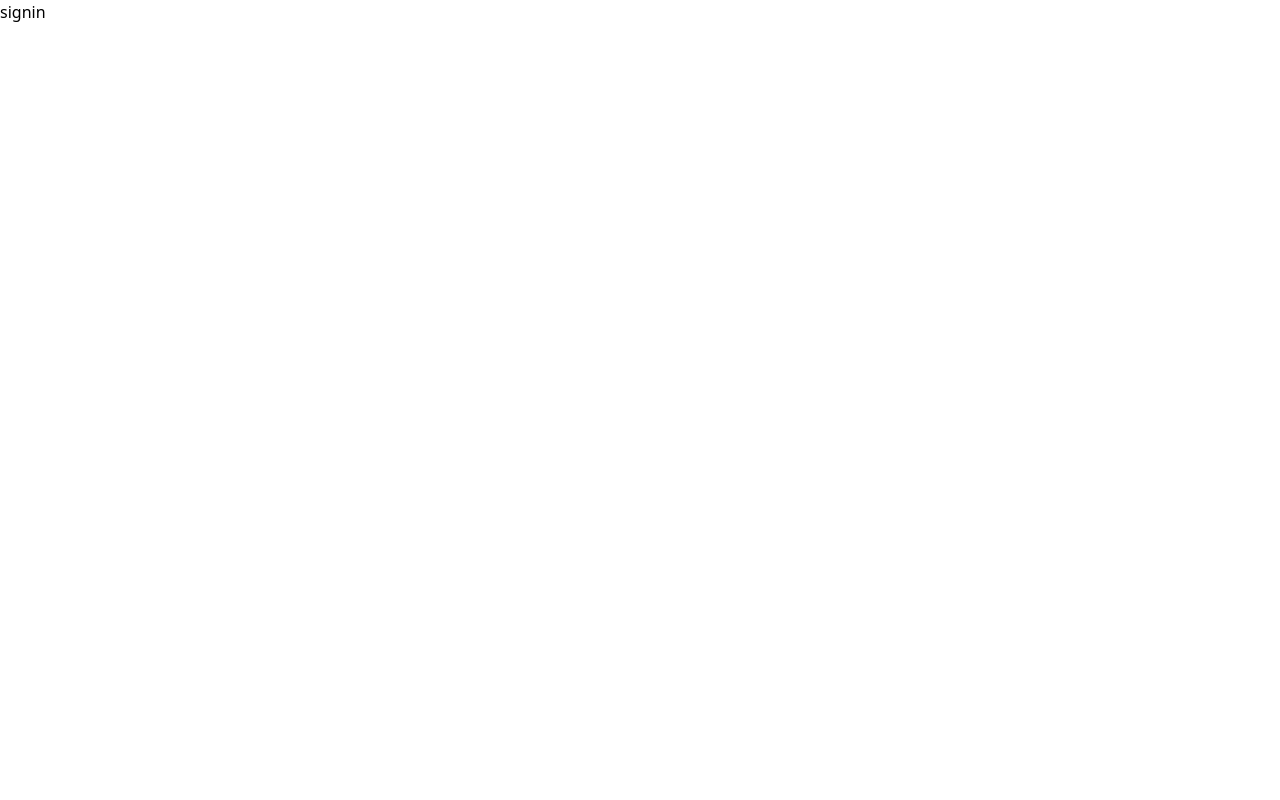
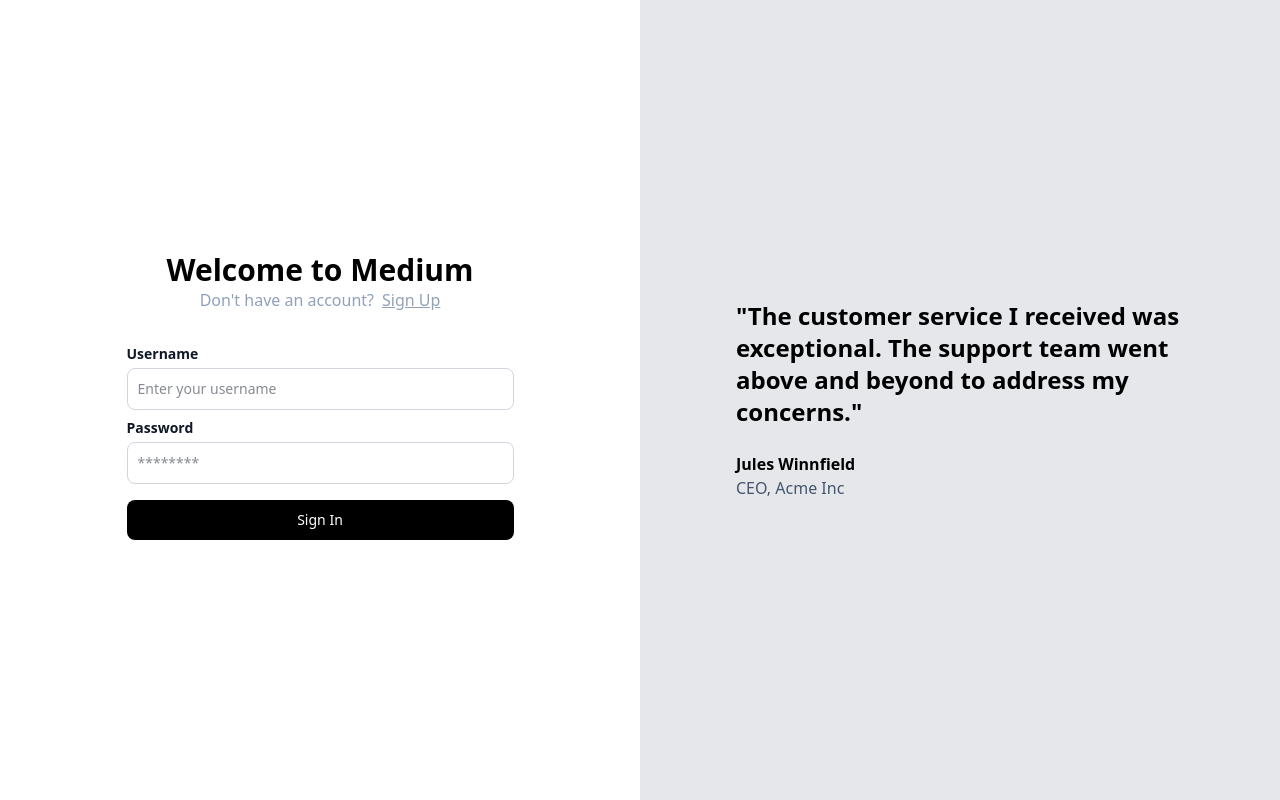
Before and after one commit to AadarshDesai/Medium-Blog, a React (Vite) app in the folder frontend/: page /signin in a window 1280 px wide. Built offline with nearby package versions, Linux system fonts and the light colour scheme.

Commit message:
Frontend Signup Signin Page

```diff
--- a/frontend/src/components/Auth.tsx
+++ b/frontend/src/components/Auth.tsx
@@ -1,7 +1,70 @@
+import { ChangeEvent, useState } from "react";
+import { Link } from "react-router-dom"
+import {signupInput} from "@aadarsh.codes/medium-common"
 
+//Read about TRPC project for more strict type safety on both frontend and backend.
+export function Auth({type}: {type: "signup" | "signin"}){
+    const [postInputs, setPostInputs] = useState<signupInput>({
+        email: "",
+        password: "",
+        name: ""
+    }) //This is how we can add types to state variables.
 
-export function Auth(){
-    return <div>
+    return <div className="h-screen flex justify-center flex-col">
+        <div className="flex justify-center">
+            <div>
+                <div className="px-10 text-center">
+                    <div className="text-3xl font-bold">
+                        {type === "signup" ? "Create an account" : "Welcome to Medium"}
+                    </div>
+                    <div className="text-slate-400 pb-2">
+                        {type === "signup" ? "Already have an account?" : "Don't have an account?"}
+                        <Link to={type === "signup" ? "/signin" : "/signup"} className="underline pl-2">{type === "signup" ? "Login" : "Sign Up"}</Link>
+                    </div>
+                </div>
+                <div className="pt-4">
+                    <LabelledInput label="Username" placeholder="Enter your username" onChange={(e)=>{
+                        setPostInputs({
+                            ...postInputs,
+                            name: e.target.value
+                        })
+                    }}/>
+                    {type === "signup" ?
+                        <LabelledInput label="Email" placeholder="email@example.com" onChange={(e)=>{
+                            setPostInputs({
+                                ...postInputs,
+                                email: e.target.value
+                            })
+                        }}/> : <></>
+                    }
+
+                    <LabelledInput label="Password" type={"password"} placeholder="********" onChange={(e)=>{
+                        setPostInputs({
+                            ...postInputs,
+                            password: e.target.value
+                        })
+                    }}/>
+                    <button type="button" className="w-full mt-4 text-white bg-black hover:bg-gray-900
+                    focus:outline-none focus:ring-4 focus:ring-gray-300 font-medium rounded-lg text-sm px-5
+                    py-2.5 mb-2" >{type === "signup" ? "Sign Up" : "Sign In"}</button>
+                </div>
+            </div>
+        </div>
 
     </div>
 }
+
+interface LabelledInputtype {
+    label: string;
+    placeholder: string;
+    onChange: (e: ChangeEvent<HTMLInputElement>) => void //I Don't understand.
+    type?: string;
+}
+
+function LabelledInput({label, placeholder, onChange, type}: LabelledInputtype){
+    return <div>
+        <label className="block mb-1 text-sm font-semibold text-gray-900 pt-2">{label}</label>
+        <input onChange={onChange} type={type || "text"} id="first_name" className="border border-gray-300 text-gray-900 text-sm
+        rounded-lg w-full p-2.5" placeholder={placeholder} required />
+    </div>
+}
--- a/frontend/src/components/Quote.tsx
+++ b/frontend/src/components/Quote.tsx
@@ -2,8 +2,8 @@
 export function Quote(){
     return <div className="bg-gray-200 h-screen flex justify-center items-center flex-col text-center">
         <div className="max-w-md font-bold text-left">
-            <p className="text-2xl">"The customer service I received was exceptional. The support team went above and beyond to address my concerns."</p><br/>
-            <h6 className="text-1xl">Jules Winnfield</h6>
+            <h6 className="text-2xl">"The customer service I received was exceptional. The support team went above and beyond to address my concerns."</h6><br/>
+            <p className="text-1xl">Jules Winnfield</p>
             <span className="font-normal text-slate-600 text-md">CEO, Acme Inc</span>
         </div>
     </div>
--- a/frontend/src/pages/Signin.tsx
+++ b/frontend/src/pages/Signin.tsx
@@ -1,7 +1,15 @@
-
+import { Auth } from "../components/Auth"
+import { Quote } from "../components/Quote"
 
 export function Signin() {
     return <>
-    signin
+    <div className="grid grid-cols-1 lg:grid-cols-2">
+        <div>
+            <Auth type="signin"/>
+        </div>
+        <div>
+            <Quote/>
+        </div>
+    </div>
     </>
 }
--- a/frontend/src/pages/Signup.tsx
+++ b/frontend/src/pages/Signup.tsx
@@ -3,11 +3,11 @@ import { Quote } from "../components/Quote"
 
 export function Signup() {
     return <>
-    <div className="grid grid-cols-2">
+    <div className="grid grid-cols-1 lg:grid-cols-2">
         <div>
-            <Auth/>
+            <Auth type="signup"/>
         </div>
-        <div className="invisible lg:visible">
+        <div>
             <Quote/>
         </div>
     </div>
```
